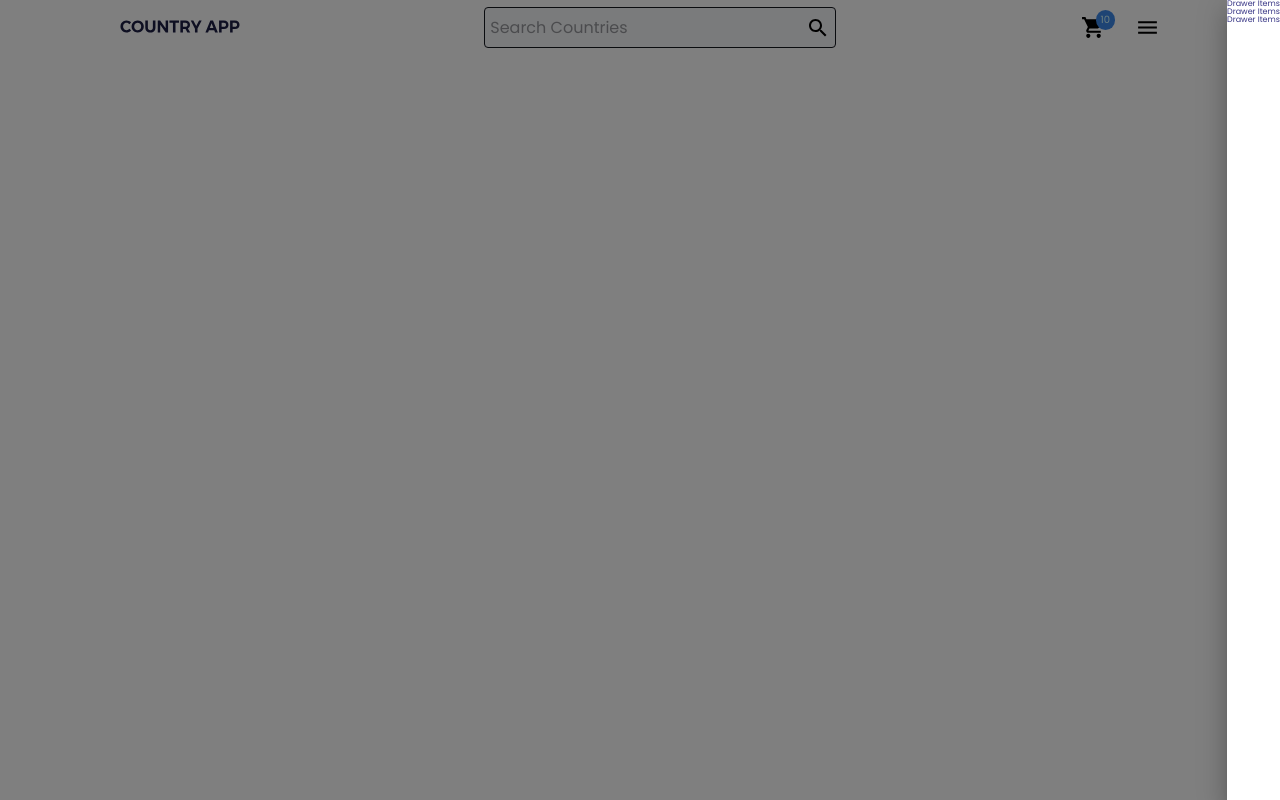
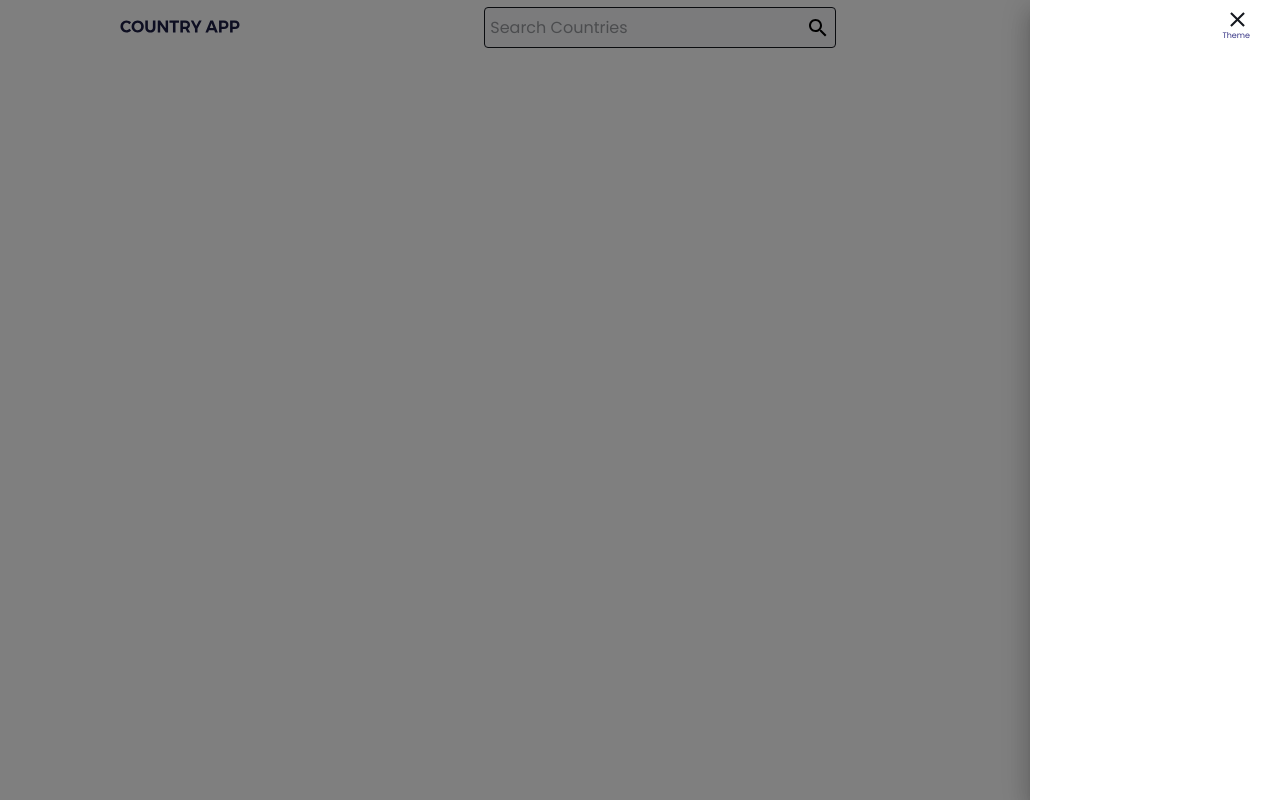
Before and after one commit to siccoo/country-api, a React (Create React App) app: page / in a window 1280 px wide. Both pictures are taken after a click on the icon 1147 px from the left and 27 px from the top of the page. Built offline with nearby package versions, Linux system fonts and the light colour scheme.

Commit message:
updates on Sidebar component

```diff
--- a/src/components/Sidebar/Sidebar.tsx
+++ b/src/components/Sidebar/Sidebar.tsx
@@ -1,6 +1,8 @@
 import React from 'react';
 import { Drawer } from '@material-ui/core';
+import CloseIcon from '@material-ui/icons/Close';
 
+import "./sidebar.scss";
 interface SidebarProps {
     onClick: Function,
     drawerState: boolean
@@ -19,9 +21,13 @@ const Sidebar = (props: SidebarProps) => {
         <div className="sidebar">
             {/* DRAWER COMPONENT */}
             <Drawer anchor="right" open={drawerState} onClick={onDrawerClose} className="sidebar__drawer">
-                <p>Drawer Items</p>
-                <p>Drawer Items</p>
-                <p>Drawer Items</p>
+                <div className="sidebar__drawer-content">
+                    <CloseIcon onClick={onDrawerClose} className="sidebar__drawer-close-menu" />
+                    {/* THEME COMPONENTS */}
+                    <div className="sidebar__drawer-navigation">
+                        <h5>Theme</h5>
+                    </div>
+                </div>
             </Drawer>
         </div>
     )
--- /dev/null
+++ b/src/components/Sidebar/sidebar.scss
@@ -0,0 +1,31 @@
+@import "../../styles/base";
+
+.sidebar {
+  background-color: $white;
+  // padding-top: 10px;
+
+  &__drawer {
+    min-width: 250px !important;
+
+    .MuiDrawer-paperAnchorRight {
+      left: auto;
+      right: 0;
+      width: 250px;
+    }
+
+    &-content {
+      display: flex;
+      flex-direction: column;
+      align-items: flex-end;
+      padding-top: 7px;
+      padding-right: 30px;
+
+      // INCREASE THE FONT-SIZE OF THE ICONS
+      svg.MuiSvgIcon-root {
+        font-size: 25px;
+        color: $darkBlue !important;
+        cursor: pointer;
+      }
+    }
+  }
+}
```
